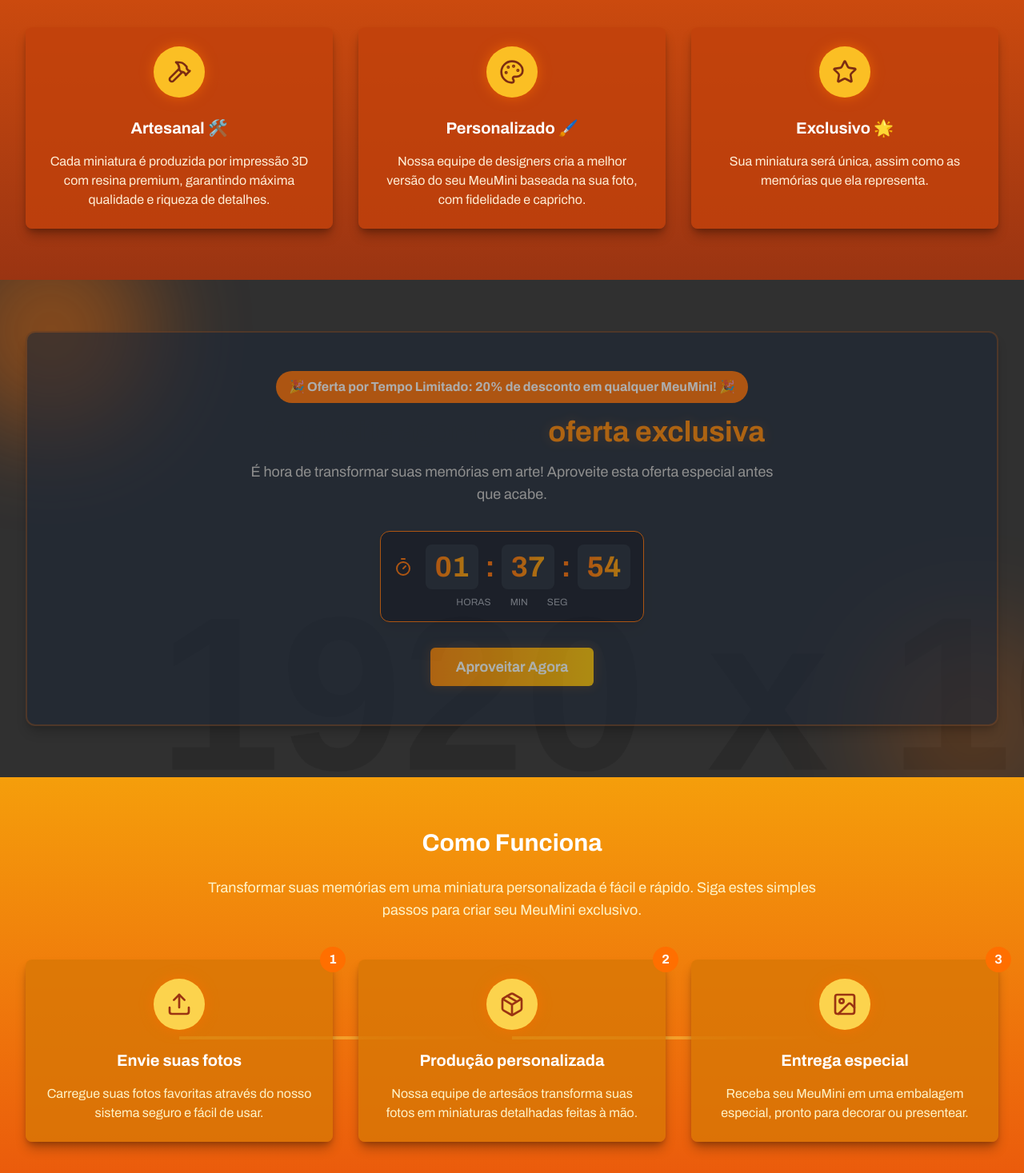
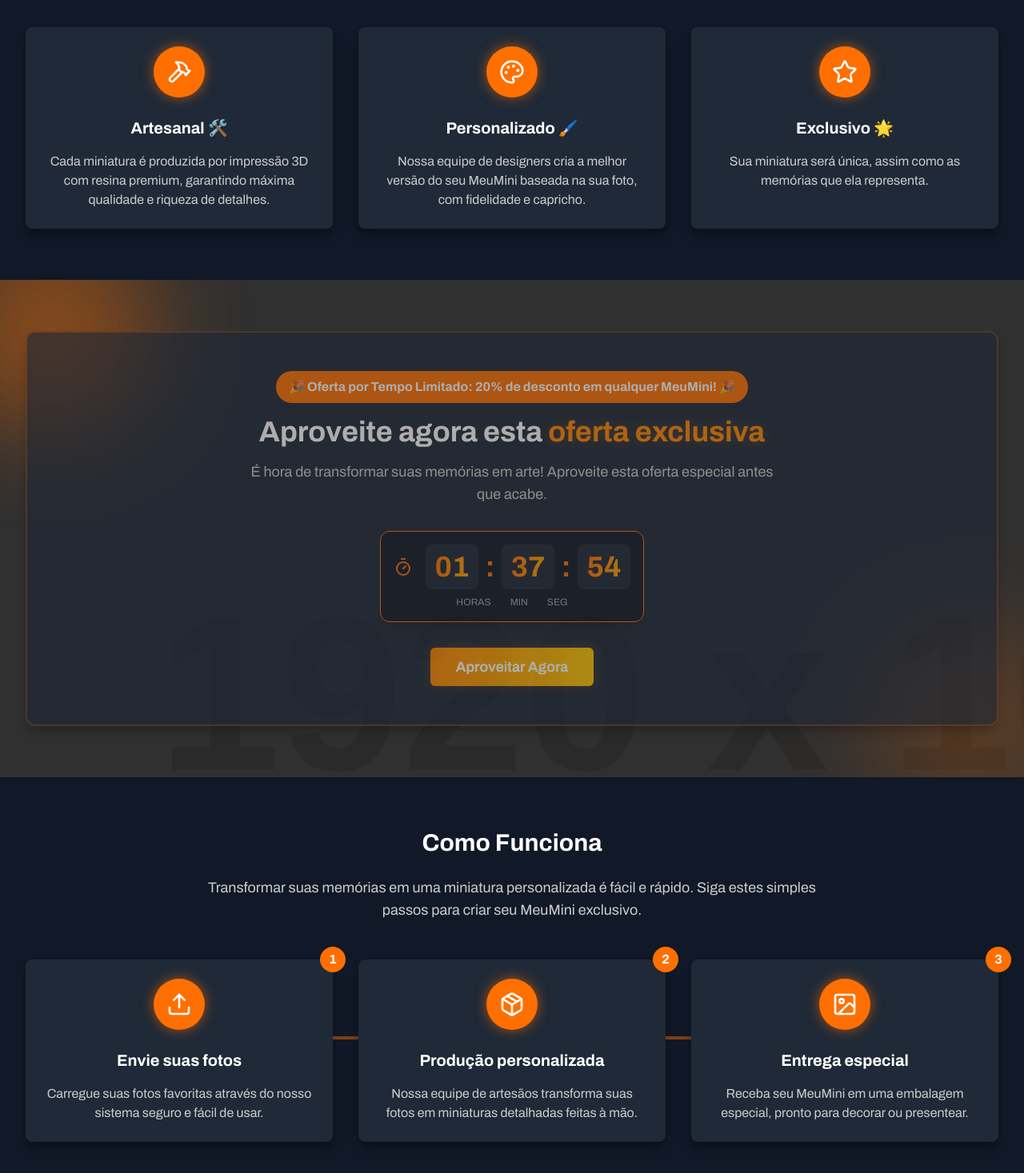
Before and after one commit to trdclt/mini-zudo-mirror-site, a React (Vite) app: page / in a window 1280 px wide. Shown: the part 1330-2797 px from the top of the page at 80% size. Built offline with nearby package versions, Linux system fonts and the light colour scheme.

Commit message:
Reverted to commit 7f77cf7796db5c0cbc4d70ed906ddd1d6ea2e15d

```diff
--- a/src/components/AboutBrand.tsx
+++ b/src/components/AboutBrand.tsx
@@ -22,11 +22,11 @@ const features = [
 
 const AboutBrand: React.FC = () => {
   return (
-    <section className="py-16 bg-gradient-to-b from-orange-600 to-orange-800" id="sobre">
+    <section className="py-16 bg-gray-900" id="sobre">
       <div className="max-w-7xl mx-auto px-4 sm:px-6 lg:px-8">
         <div className="text-center mb-12">
-          <h2 className="text-3xl font-bold mb-6 text-white">Histórias reais em miniaturas únicas</h2>
-          <p className="text-lg text-orange-100 max-w-3xl mx-auto">
+          <h2 className="text-3xl font-bold mb-6">Histórias reais em miniaturas únicas</h2>
+          <p className="text-lg text-meumini-light-gray max-w-3xl mx-auto">
             Na MeuMini, transformamos suas fotos e memórias em miniaturas artesanais detalhadas que contam sua história.
             Nosso processo combina arte tradicional com personalização digital para criar peças únicas que durarão para sempre.
           </p>
@@ -36,16 +36,16 @@ const AboutBrand: React.FC = () => {
           {features.map((feature, index) => (
             <div
               key={index}
-              className="bg-orange-700/80 rounded-lg p-6 card-shadow hover:transform hover:translate-y-[-10px] transition-all duration-300"
+              className="bg-gray-800 rounded-lg p-6 card-shadow hover:transform hover:translate-y-[-10px] transition-all duration-300"
             >
-              <div className="w-16 h-16 bg-amber-400 rounded-full flex items-center justify-center mx-auto mb-6 neon-glow">
-                <feature.icon className="h-8 w-8 text-orange-900" />
+              <div className="w-16 h-16 bg-meumini-orange rounded-full flex items-center justify-center mx-auto mb-6 neon-glow">
+                <feature.icon className="h-8 w-8 text-white" />
               </div>
-              <h3 className="text-xl font-bold text-center mb-4 text-white">{feature.title} {
+              <h3 className="text-xl font-bold text-center mb-4">{feature.title} {
                 feature.title === "Artesanal" ? "🛠️" :
                 feature.title === "Personalizado" ? "🖌️" : "🌟"
               }</h3>
-              <p className="text-center text-orange-100">{feature.description}</p>
+              <p className="text-center text-meumini-light-gray">{feature.description}</p>
             </div>
           ))}
         </div>
--- a/src/components/Catalog.tsx
+++ b/src/components/Catalog.tsx
@@ -17,13 +17,13 @@ const catalogTypes = [
 
 const Catalog: React.FC = () => {
   return (
-    <section className="py-16 bg-gradient-to-b from-orange-200 to-amber-300" id="catalogo">
+    <section className="py-16 bg-meumini-dark" id="catalogo">
       <div className="max-w-7xl mx-auto px-4 sm:px-6 lg:px-8">
         <div className="text-center mb-12">
-          <h2 className="text-3xl font-bold mb-6 text-orange-900">
+          <h2 className="text-3xl font-bold mb-6">
             Escolha o MeuMini perfeito para você
           </h2>
-          <p className="text-lg text-orange-800 max-w-3xl mx-auto">
+          <p className="text-lg text-meumini-light-gray max-w-3xl mx-auto">
             Oferecemos opções para todos os gostos e necessidades. Explore nossos modelos prontos
             ou crie uma miniatura totalmente personalizada.
           </p>
@@ -33,7 +33,7 @@ const Catalog: React.FC = () => {
           {catalogTypes.map((type, index) => (
             <div
               key={index}
-              className="bg-white/80 backdrop-blur-sm rounded-lg overflow-hidden card-shadow"
+              className="bg-gray-800 rounded-lg overflow-hidden card-shadow"
             >
               <div className="h-48 overflow-hidden">
                 <img
@@ -43,9 +43,9 @@ const Catalog: React.FC = () => {
                 />
               </div>
               <div className="p-6">
-                <h3 className="text-xl font-bold mb-4 text-orange-900">{type.title}</h3>
-                <p className="text-orange-800 mb-6">{type.description}</p>
-                <Button className={index === 1 ? "button-gradient" : "bg-orange-700 hover:bg-orange-600"}>
+                <h3 className="text-xl font-bold mb-4">{type.title}</h3>
+                <p className="text-meumini-light-gray mb-6">{type.description}</p>
+                <Button className={index === 1 ? "button-gradient" : "bg-gray-700 hover:bg-gray-600"}>
                   Ver {type.title}
                 </Button>
               </div>
--- a/src/components/FAQ.tsx
+++ b/src/components/FAQ.tsx
@@ -36,24 +36,24 @@ const FAQ: React.FC = () => {
   ];
 
   return (
-    <section className="py-16 bg-gradient-to-b from-amber-100 to-orange-200" id="faq">
+    <section className="py-16 bg-meumini-dark" id="faq">
       <div className="max-w-3xl mx-auto px-4 sm:px-6 lg:px-8">
         <div className="text-center mb-12">
-          <h2 className="text-3xl font-bold mb-4 text-orange-900">Perguntas Frequentes</h2>
-          <p className="text-orange-800">Tire suas dúvidas sobre o MeuMini</p>
+          <h2 className="text-3xl font-bold mb-4">Perguntas Frequentes</h2>
+          <p className="text-meumini-light-gray">Tire suas dúvidas sobre o MeuMini</p>
         </div>
 
-        <Accordion type="single" collapsible className="bg-white/80 backdrop-blur-sm rounded-xl overflow-hidden shadow-lg">
+        <Accordion type="single" collapsible className="bg-gray-800 rounded-xl overflow-hidden">
           {faqItems.map((item, index) => (
             <AccordionItem
               key={index}
               value={`item-${index}`}
-              className="border-b border-orange-200 last:border-0"
+              className="border-b border-gray-700 last:border-0"
             >
-              <AccordionTrigger className="px-6 py-4 text-orange-900 hover:text-meumini-orange hover:no-underline">
+              <AccordionTrigger className="px-6 py-4 text-white hover:text-meumini-orange hover:no-underline">
                 {item.question}
               </AccordionTrigger>
-              <AccordionContent className="px-6 py-4 text-orange-800">
+              <AccordionContent className="px-6 py-4 text-meumini-light-gray">
                 {item.answer}
               </AccordionContent>
             </AccordionItem>
@@ -61,7 +61,7 @@ const FAQ: React.FC = () => {
         </Accordion>
 
         <div className="mt-10 text-center">
-          <p className="text-orange-800 mb-6">
+          <p className="text-meumini-light-gray mb-6">
             Ainda tem dúvidas? Entre em contato conosco!
           </p>
           <a
--- a/src/components/Footer.tsx
+++ b/src/components/Footer.tsx
@@ -5,7 +5,7 @@ import { Instagram, MessageSquare, Link } from 'lucide-react';
 
 const Footer: React.FC = () => {
   return (
-    <footer className="bg-gradient-to-b from-orange-900 to-orange-950 border-t border-orange-800" id="contato">
+    <footer className="bg-gray-900 border-t border-gray-800" id="contato">
       <div className="max-w-7xl mx-auto px-4 sm:px-6 lg:px-8 py-12">
         <div className="grid grid-cols-1 md:grid-cols-4 gap-8">
           <div className="col-span-1 md:col-span-2">
@@ -73,7 +73,7 @@ const Footer: React.FC = () => {
           </div>
         </div>
 
-        <div className="mt-8 border-t border-orange-800 pt-8 flex flex-col md:flex-row justify-between">
+        <div className="mt-8 border-t border-gray-800 pt-8 flex flex-col md:flex-row justify-between">
           <p className="text-meumini-light-gray text-sm">
             &copy; 2021 MeuMini. Todos os direitos reservados.
           </p>
--- a/src/components/HowItWorks.tsx
+++ b/src/components/HowItWorks.tsx
@@ -22,11 +22,11 @@ const steps = [
 
 const HowItWorks: React.FC = () => {
   return (
-    <section className="py-16 bg-gradient-to-b from-amber-500 to-orange-600" id="como-funciona">
+    <section className="py-16 bg-gray-900" id="como-funciona">
       <div className="max-w-7xl mx-auto px-4 sm:px-6 lg:px-8">
         <div className="text-center mb-12">
-          <h2 className="text-3xl font-bold mb-6 text-white">Como Funciona</h2>
-          <p className="text-lg text-amber-100 max-w-3xl mx-auto">
+          <h2 className="text-3xl font-bold mb-6">Como Funciona</h2>
+          <p className="text-lg text-meumini-light-gray max-w-3xl mx-auto">
             Transformar suas memórias em uma miniatura personalizada é fácil e rápido.
             Siga estes simples passos para criar seu MeuMini exclusivo.
           </p>
@@ -39,17 +39,17 @@ const HowItWorks: React.FC = () => {
               className="relative"
             >
               {index < steps.length - 1 && (
-                <div className="hidden md:block absolute top-24 left-1/2 w-full h-1 bg-gradient-to-r from-amber-300 to-transparent" />
+                <div className="hidden md:block absolute top-24 left-1/2 w-full h-1 bg-gradient-to-r from-meumini-orange to-transparent" />
               )}
-              <div className="bg-amber-600/80 rounded-lg p-6 card-shadow relative z-10">
-                <div className="w-16 h-16 bg-amber-300 rounded-full flex items-center justify-center mx-auto mb-6 neon-glow">
-                  <step.icon className="h-8 w-8 text-orange-800" />
+              <div className="bg-gray-800 rounded-lg p-6 card-shadow relative z-10">
+                <div className="w-16 h-16 bg-meumini-orange rounded-full flex items-center justify-center mx-auto mb-6 neon-glow">
+                  <step.icon className="h-8 w-8 text-white" />
                 </div>
                 <div className="absolute -top-4 -right-4 w-8 h-8 bg-meumini-orange rounded-full flex items-center justify-center text-white font-bold">
                   {index + 1}
                 </div>
-                <h3 className="text-xl font-bold text-center mb-4 text-white">{step.title}</h3>
-                <p className="text-center text-amber-100">{step.description}</p>
+                <h3 className="text-xl font-bold text-center mb-4">{step.title}</h3>
+                <p className="text-center text-meumini-light-gray">{step.description}</p>
               </div>
             </div>
           ))}
--- a/src/index.css
+++ b/src/index.css
@@ -52,7 +52,7 @@
   }
 
   body {
-    @apply bg-gradient-to-b from-orange-50 to-amber-100 text-gray-800;
+    @apply bg-meumini-dark text-white;
   }
 
   .pulse {
```
Also changed, not shown: src/components/Navbar.tsx (+12 -12 lines).
